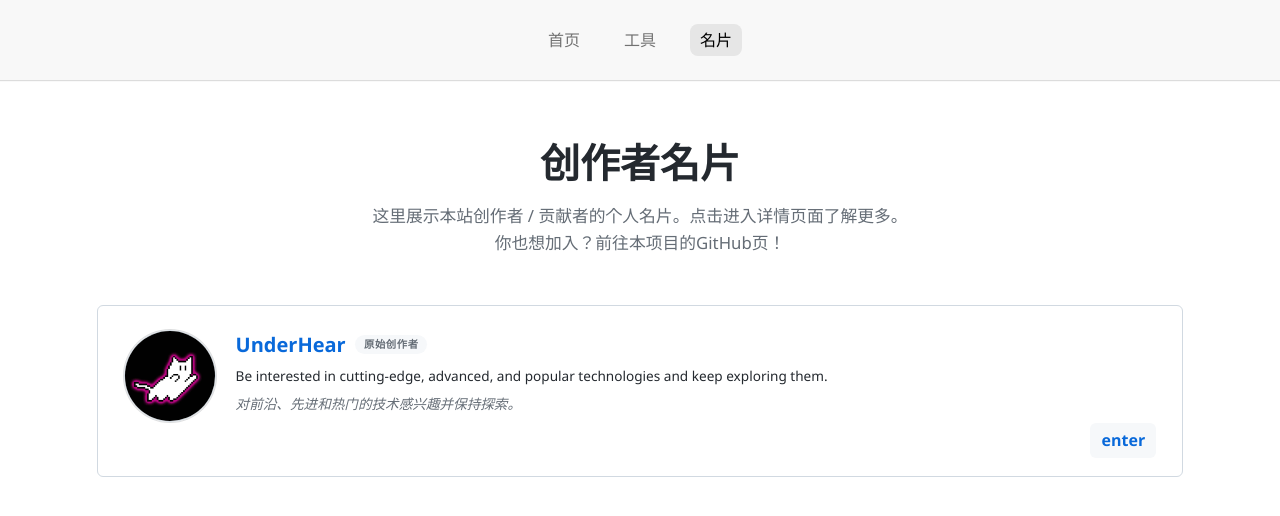
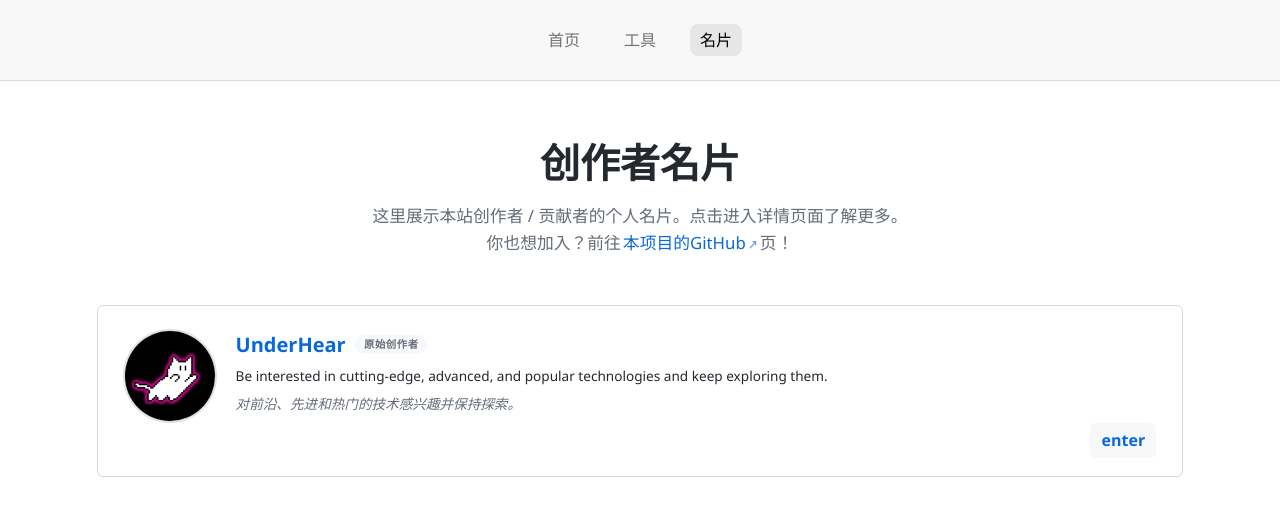
Before and after one commit to UnderHear/toolsWeb, a Vue app: page /namecard in a window 1280 px wide. Shown: the top 516 px of the page. Built offline with nearby package versions, Linux system fonts and the light colour scheme.

Commit message:
change components structure

```diff
--- /dev/null
+++ b/src/components/z-ui/link/zlink/index.ts
@@ -0,0 +1 @@
+export { default as zLink } from './zLink.vue'
--- /dev/null
+++ b/src/components/z-ui/link/zlink/zLink.vue
@@ -0,0 +1,121 @@
+<template>
+  <span class="z-link-wrapper">
+    <span v-if="prefixText" class="z-link-prefix">{{ prefixText }}</span>
+    <a
+      :href="href"
+      :target="target"
+      :rel="external ? 'noopener noreferrer' : undefined"
+      class="z-link"
+      :class="{
+        'z-link-external': external,
+        'z-link-primary': variant === 'primary',
+        'z-link-secondary': variant === 'secondary',
+        'z-link-danger': variant === 'danger'
+      }"
+    >
+      {{ linkText }}
+    </a>
+    <span v-if="suffixText" class="z-link-suffix">{{ suffixText }}</span>
+  </span>
+</template>
+
+<script setup lang="ts">
+interface Props {
+  /** 链接地址 */
+  href: string
+  /** 链接文本 */
+  linkText: string
+  /** 前置文本 */
+  prefixText?: string
+  /** 后置文本 */
+  suffixText?: string
+  /** 是否为外部链接 */
+  external?: boolean
+  /** 链接打开方式 */
+  target?: '_blank' | '_self' | '_parent' | '_top'
+  /** 链接样式变体 */
+  variant?: 'primary' | 'secondary' | 'danger' | 'default'
+}
+
+withDefaults(defineProps<Props>(), {
+  external: false,
+  target: '_blank',
+  variant: 'primary'
+})
+</script>
+
+<style scoped>
+.z-link-wrapper {
+  display: inline;
+}
+
+.z-link-prefix,
+.z-link-suffix {
+  color: inherit;
+}
+
+.z-link {
+  color: #0969da;
+  text-decoration: none;
+  font-weight: 500;
+  transition: all 0.2s ease;
+  border-radius: 3px;
+  padding: 0 2px;
+}
+
+.z-link:hover {
+  color: #0550ae;
+  text-decoration: underline;
+  background-color: rgba(9, 105, 218, 0.05);
+}
+
+.z-link:active {
+  color: #0a3069;
+}
+
+/* 变体样式 */
+.z-link-primary {
+  color: #0969da;
+}
+
+.z-link-primary:hover {
+  color: #0550ae;
+  background-color: rgba(9, 105, 218, 0.05);
+}
+
+.z-link-secondary {
+  color: #656d76;
+}
+
+.z-link-secondary:hover {
+  color: #24292f;
+  background-color: rgba(101, 109, 118, 0.05);
+}
+
+.z-link-danger {
+  color: #d1242f;
+}
+
+.z-link-danger:hover {
+  color: #a40e26;
+  background-color: rgba(209, 36, 47, 0.05);
+}
+
+/* 外部链接样式 */
+.z-link-external::after {
+  content: '↗';
+  font-size: 0.8em;
+  margin-left: 2px;
+  opacity: 0.7;
+}
+
+/* 焦点样式 */
+.z-link:focus {
+  outline: 2px solid #0969da;
+  outline-offset: 2px;
+}
+
+.z-link:focus:not(:focus-visible) {
+  outline: none;
+}
+</style>
--- /dev/null
+++ b/src/components/z-ui/select/zSelect/index.ts
@@ -0,0 +1 @@
+export { default as zSelect } from './zSelect.vue'
--- /dev/null
+++ b/src/components/z-ui/tag/zTechTag/index.ts
@@ -0,0 +1 @@
+export { default as zTechTag } from './zTechTag.vue'
--- a/src/views/namecard.vue
+++ b/src/views/namecard.vue
@@ -3,7 +3,7 @@
 		<div class="namecard-header">
 			<h1 class="title">创作者名片</h1>
 			<p class="subtitle">这里展示本站创作者 / 贡献者的个人名片。点击进入详情页面了解更多。</p>
-			<p class="subtitle">你也想加入？前往<a href="https://github.com/UnderHear-Project/UnderHear">本项目的GitHub</a>页！</p>
+			<p class="subtitle">你也想加入？前往<zLink href="https://github.com/UnderHear-Project/UnderHear" link-text="本项目的GitHub" :external="true" />页！</p>
 		</div>
 
 		<div class="creator-grid">
@@ -28,7 +28,7 @@
 </template>
 
 <script setup lang="ts">
-
+import { zLink } from '@/components/z-ui/link/zlink'
 </script>
 
 <style scoped>
--- a/src/views/namecard/UnderHear/index.vue
+++ b/src/views/namecard/UnderHear/index.vue
@@ -118,7 +118,7 @@
 import { ref, onMounted } from 'vue'
 
 // 引入图标
-import zTechTag from '@/components/ui-my/tag/zTechTag.vue'
+import {zTechTag} from '@/components/z-ui/tag/zTechTag/'
 import {IconPark} from '@icon-park/vue-next/es/all';
 
 
--- a/src/views/namecard/UnderHear/project.vue
+++ b/src/views/namecard/UnderHear/project.vue
@@ -35,7 +35,7 @@
 import { ref, onMounted } from 'vue'
 
 // 引入图标
-import zTechTag from '@/components/ui-my/tag/zTechTag.vue'
+import {zTechTag} from '@/components/z-ui/tag/zTechTag/'
 
 // 引入数据
 import projectData from '@/views/namecard/UnderHear/data/Projectcard.json'
--- a/src/views/tool/pathplanner/pathplanner.vue
+++ b/src/views/tool/pathplanner/pathplanner.vue
@@ -120,7 +120,7 @@
 
 <script setup lang="ts">
 import { computed, reactive, ref, watch } from 'vue'
-import zSelect from '@/components/ui-my/select/zSelect.vue'
+import {zSelect} from '@/components/z-ui/select/zSelect'
 
 type CellType = 'empty' | 'wall' | 'start' | 'end'
 type Pos = { row: number; col: number }
```
Also changed, not shown: src/components/z-ui/select/zSelect/zSelect.vue (renamed from src/components/ui-my/select/zSelect.vue), src/components/z-ui/tag/zTechTag/zTechTag.vue (renamed from src/components/ui-my/tag/zTechTag.vue).
